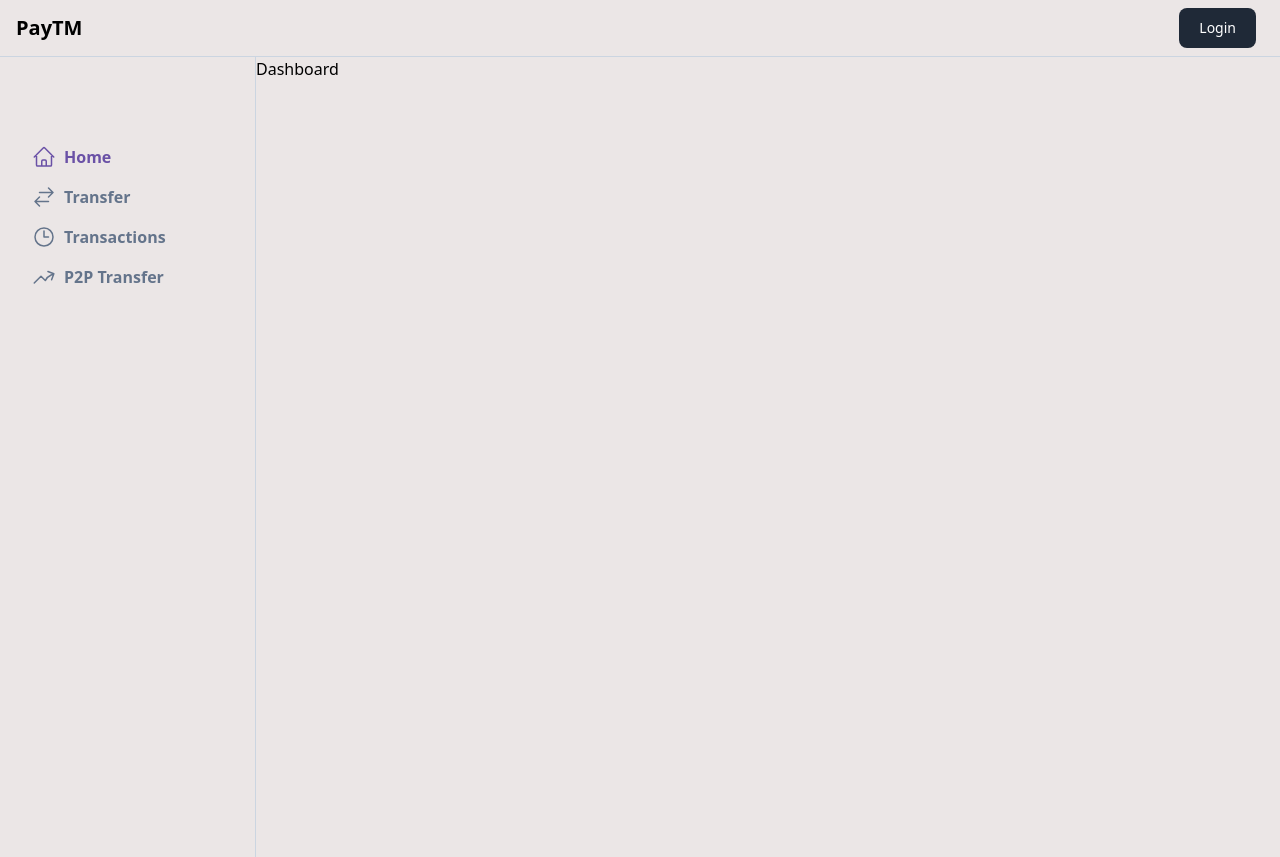
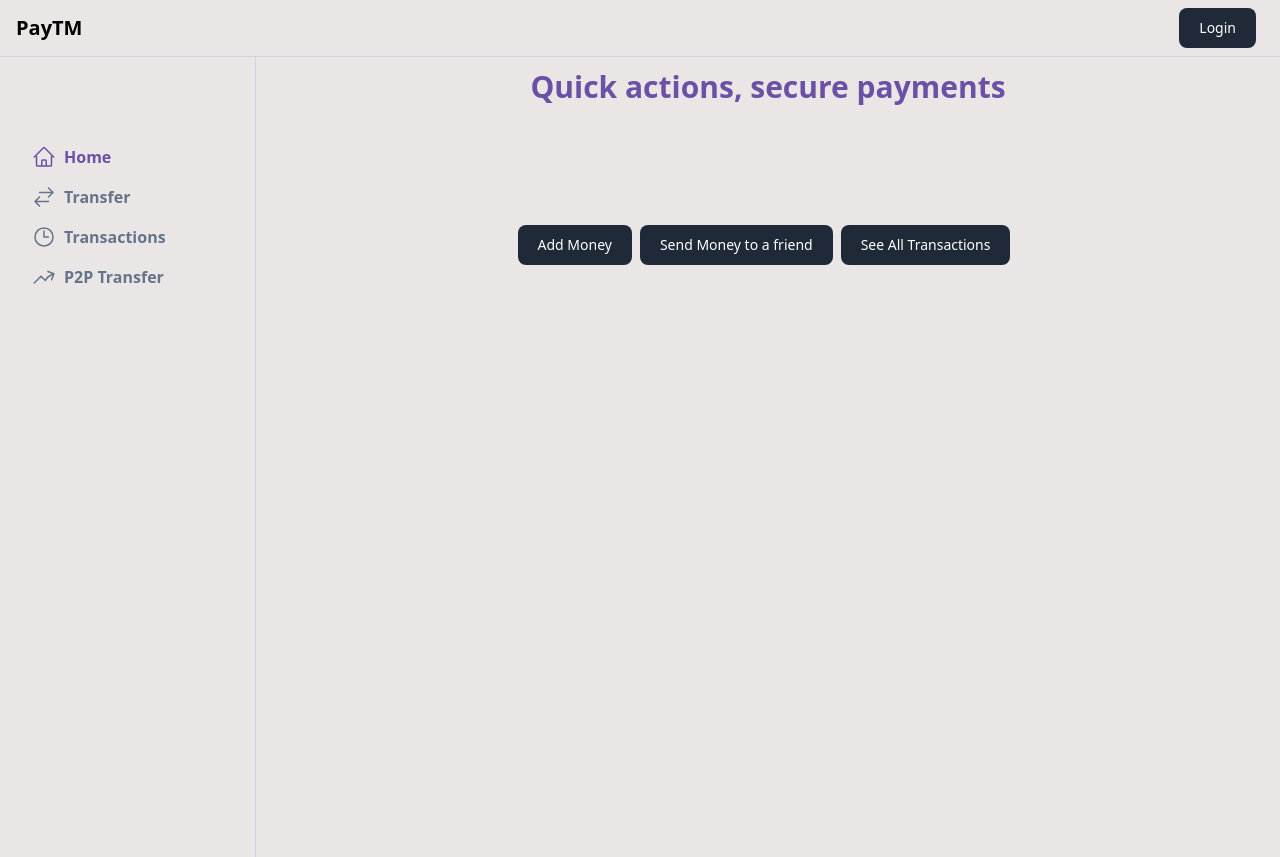
Before and after one commit to Rvaindra7330/paytm-app, a Next.js app in the folder apps/user-app/: page /dashboard in a window 1280 px wide. Built offline with nearby package versions, Linux system fonts and the light colour scheme; no server answers.

Commit message:
minor changes

```diff
--- a/apps/user-app/app/(dashboard)/dashboard/page.tsx
+++ b/apps/user-app/app/(dashboard)/dashboard/page.tsx
@@ -1,5 +1,19 @@
+"use client"
+import { Button } from "@repo/ui/src/button"
+import { Card } from "@repo/ui/src/card"
+import { useRouter } from "next/navigation"
+
 export default function() {
-    return <div>
-        Dashboard
+    const router= useRouter()
+    return <div >
+        <div className="flex  justify-center text-3xl font-bold text-[#6a51a6] pb-10 pt-3">
+            Quick actions, secure payments
+        </div>
+        <div className="flex  justify-center pt-20">
+            <Button onClick={()=>{router.push("/transfer")}}>Add Money</Button>
+        <Button onClick={()=>{router.push("/p2p")}}>Send Money to a friend</Button>
+         <Button onClick={()=>{router.push("/transactions")}}>See All Transactions</Button>
+        </div>
+
     </div>
 }
--- a/apps/user-app/components/SendCard.tsx
+++ b/apps/user-app/components/SendCard.tsx
@@ -23,11 +23,16 @@ export function SendCard() {
                         setAmount(value)
                     }} />
                     <div className="pt-4 flex justify-center">
-                        <Button onClick={async () => {
+                        <Button onClick={async()=>{
+                            try{
                             await p2pTransfer(number, Number(amount) * 100)
                             setNumber("")
+                            toast.success("Transfer successful!")
+                            }catch(e){
+                                toast.error("Transfer successful.Please try again!")
+                            }finally{
                             setAmount("")
-                            toast("Transfer successful!");
+                            }
                         }}>Send</Button>
                     </div>
                 </div>
```
